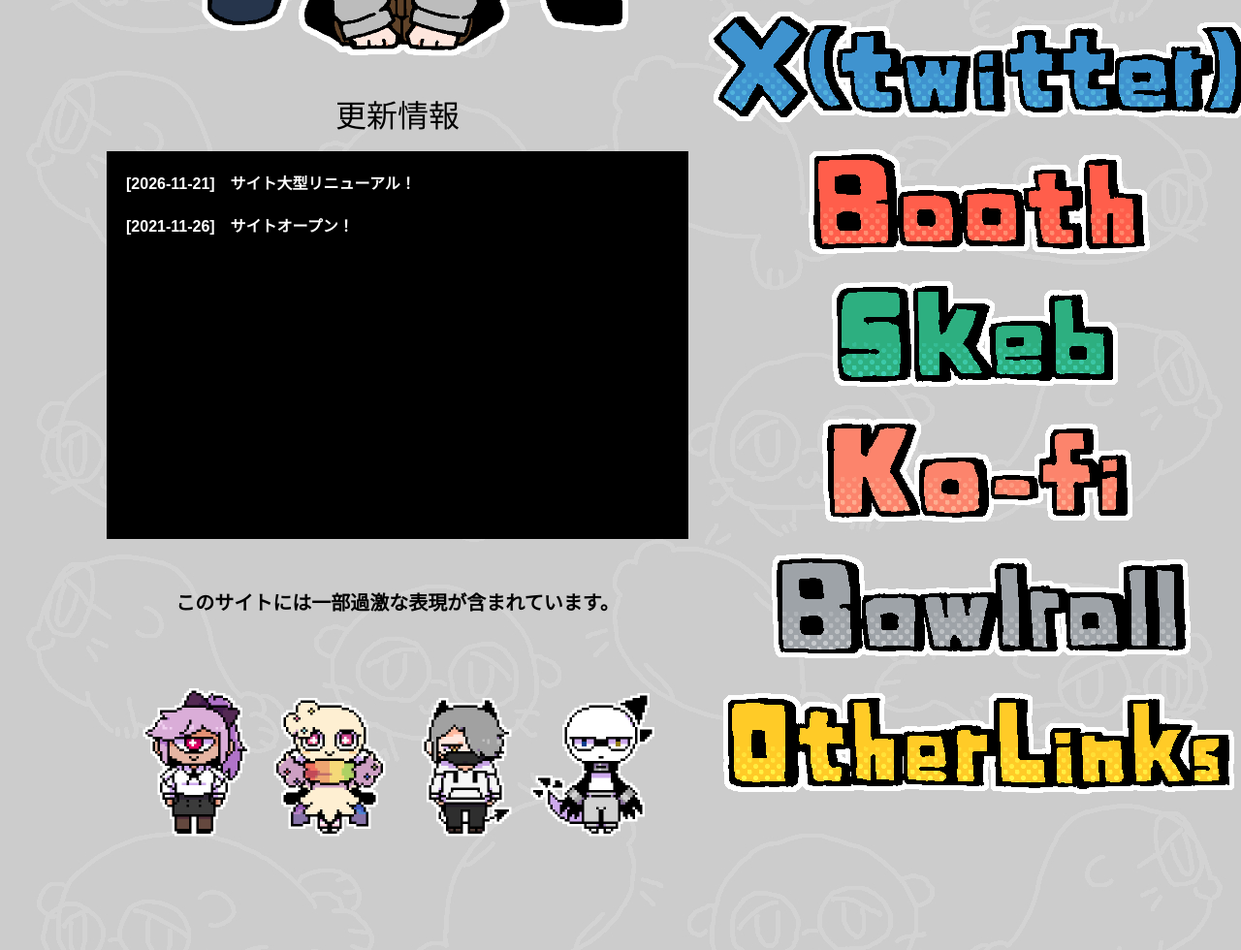
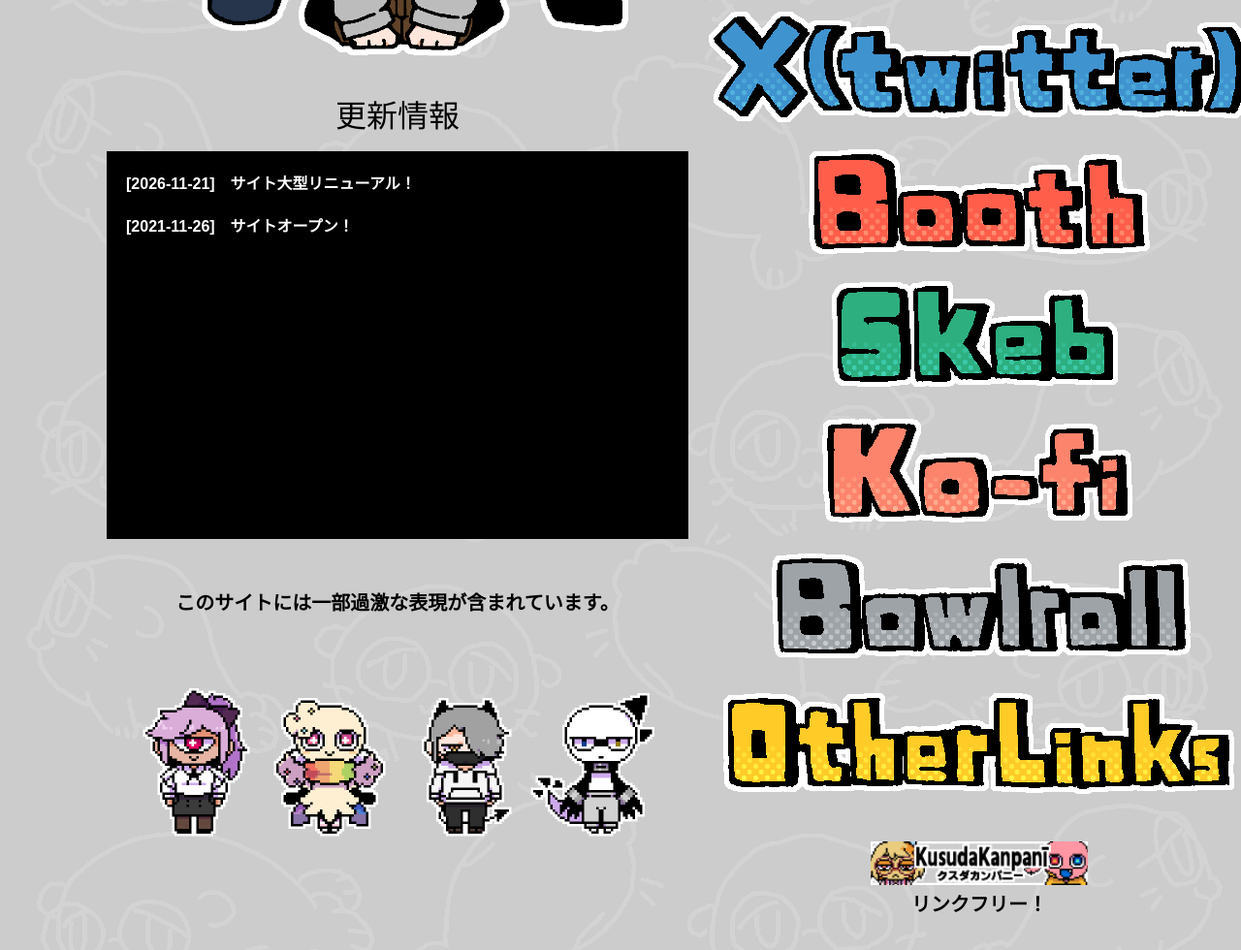
Before and after one commit to Kusudaka/kusudaka.github.io, a plain HTML site: page index.html in a window 1280 px wide. Shown: the part 692-1672 px from the top of the page at 97% size. Drawn offline with Linux system fonts and the light colour scheme; a web font is replaced by a local one.

Commit message:
Add files via upload

```diff
--- a/index.html
+++ b/index.html
@@ -77,6 +77,9 @@
                 <a href="https://kusudakarinto.carrd.co/" target="_blank" rel="noopener noreferrer" alt="OtherLinks"><img src="bar-7.png" width="80%" height="80%"></a>
                 </div>
               </div>
+              <br><br>
+              <a href="https://kusudakarinto.carrd.co/" target="_blank" rel="noopener noreferrer" alt="OtherLinks"><img src="banner.png" width="40%" height="40%"></a>
+              <h3>リンクフリー！</h3>
           </div>
 
       </div>
```
Also changed, not shown: banner.png (added).
